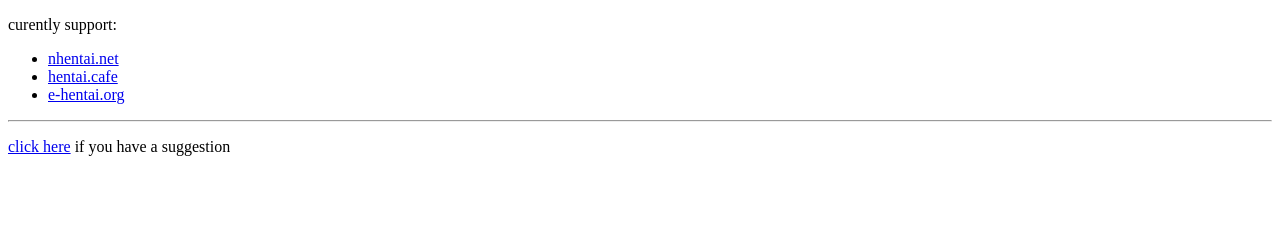
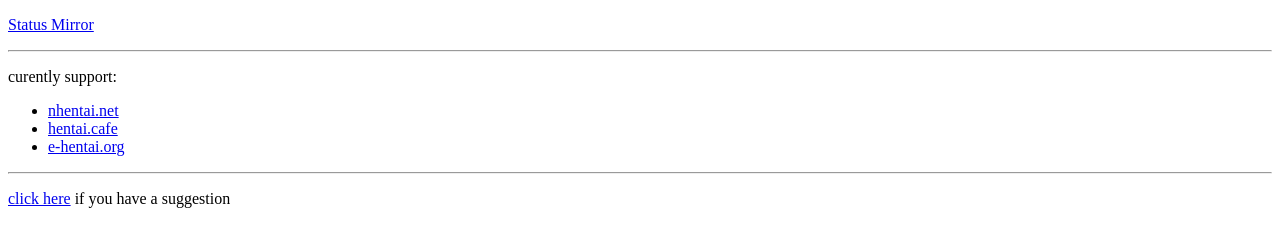
Before and after one commit to py7hon/unblock, a plain HTML site: page index.html in a window 1280 px wide. Drawn offline with Linux system fonts and the light colour scheme.

Commit message:
Update index.html

```diff
--- a/index.html
+++ b/index.html
@@ -6,6 +6,8 @@
 <title>unblock.my.id</title>
 </head>
 <body>
+  <p><a href="//status.unblock.my.id">Status Mirror</a></p>
+  <hr>
   <p>curently support:</p>
 <ul>
   <li><a href="//nhentai.unblock.my.id">nhentai.net</a></li>
```
